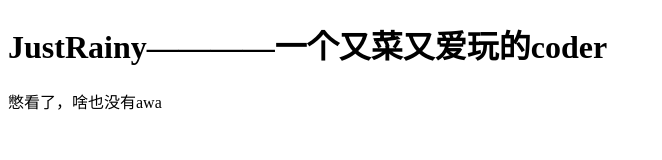
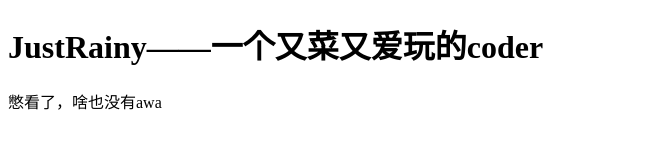
Before and after one commit to JustRainy/JustRainy.github.io, a plain HTML site: page index.html in a window 1280 px wide. Shown: the whole page, without its empty margins (0-662 px from the left). Drawn offline with Linux system fonts and the light colour scheme.

Commit message:
Update index.html

```diff
--- a/index.html
+++ b/index.html
@@ -1,11 +1,12 @@
 <!DOCTYPE html>
 <html>
 <head>
+ <title>JustRainy的小窝|珍惜片刻的闲暇罢</title>
 <meta charset="utf-8">
 </head>
 <body>
 
-<h1>JustRainy————一个又菜又爱玩的coder</h1>
+<h1>JustRainy——一个又菜又爱玩的coder</h1>
 
 <p>憋看了，啥也没有awa</p>
 
```
